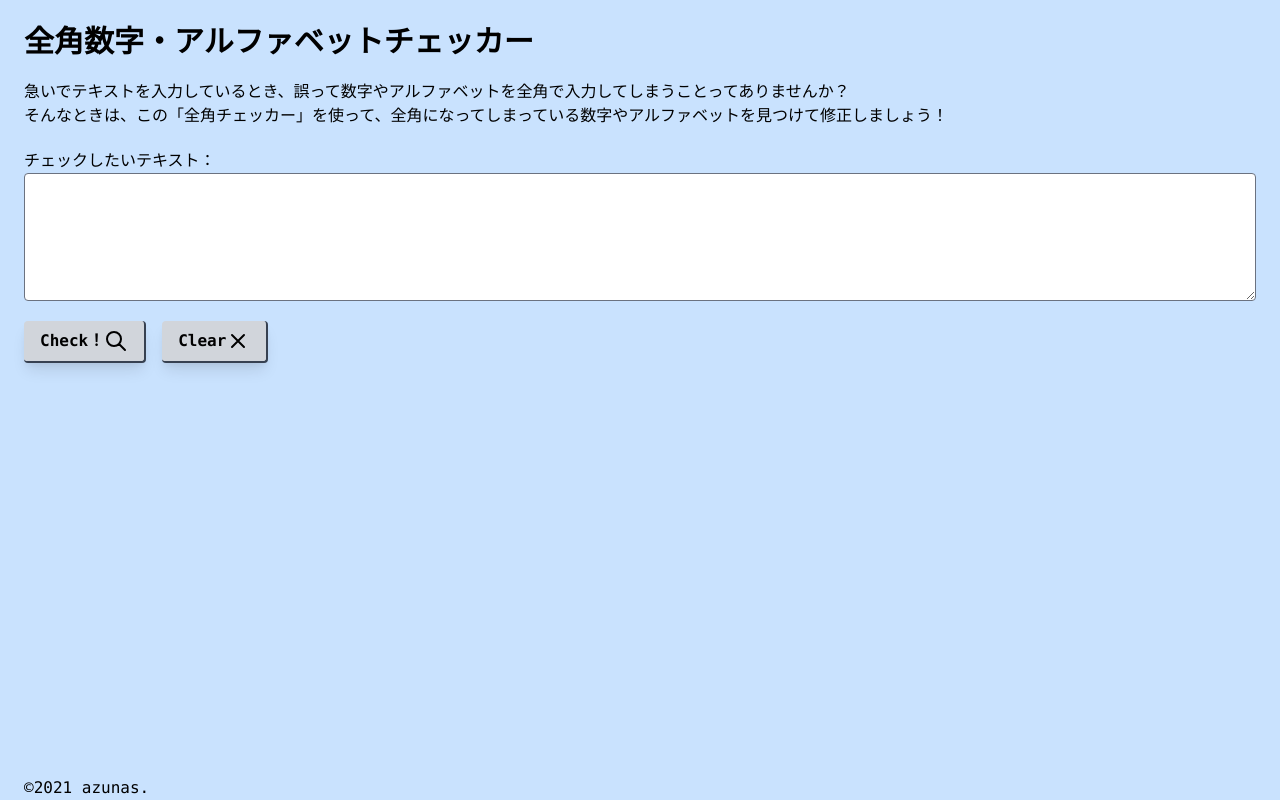
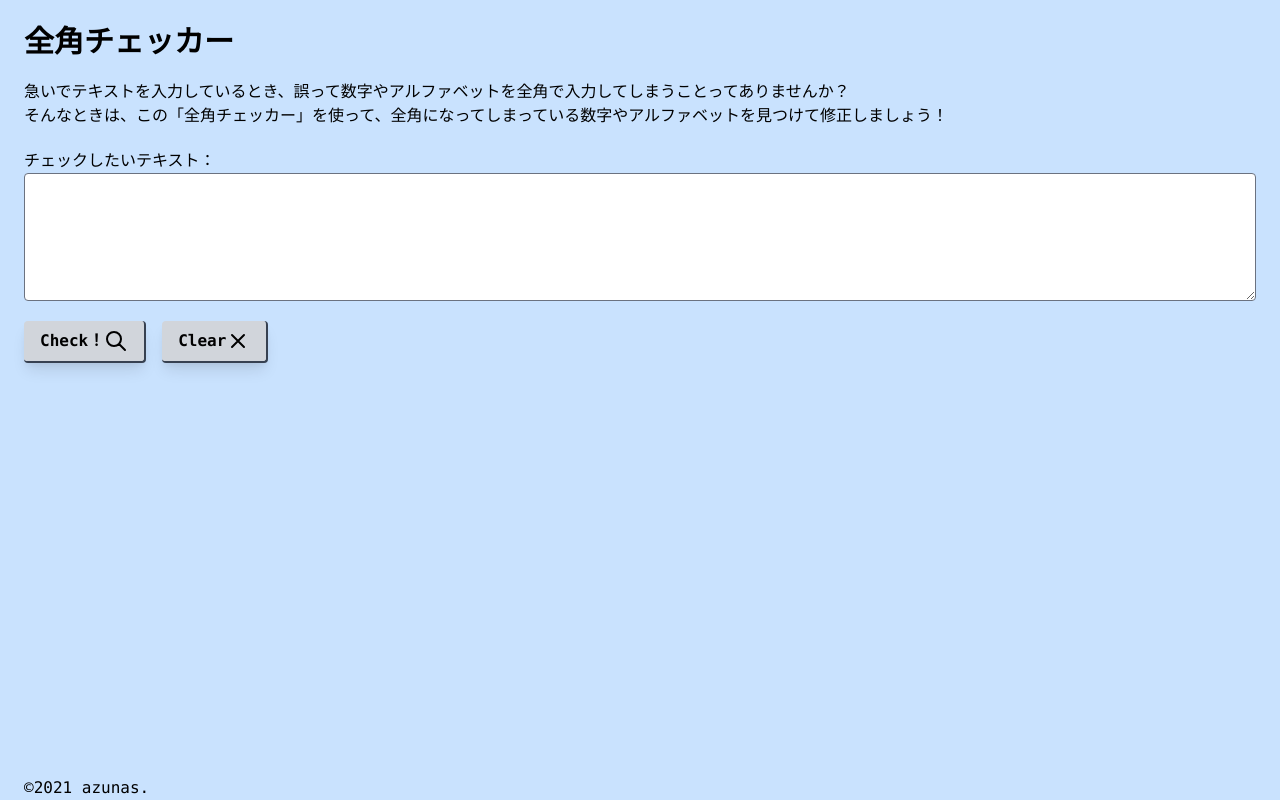
Before and after one commit to azufb/zenkakuChecker, a React (Create React App) app: page / in a window 1280 px wide. Built offline with nearby package versions, Linux system fonts and the light colour scheme.

Commit message:
アプリケーション名修正

```diff
--- a/src/App.tsx
+++ b/src/App.tsx
@@ -5,7 +5,7 @@ const App:React.VoidFunctionComponent  = () => {
   return (
     <div className="bg-blue-300 h-screen bg-opacity-50">
       <div className="p-6">
-        <p className="text-3xl font-semibold font-mono">全角数字・アルファベットチェッカー</p>
+        <p className="text-3xl font-semibold font-mono">全角チェッカー</p>
           <p className="my-5 font-mono">
             急いでテキストを入力しているとき、誤って数字やアルファベットを全角で入力してしまうことってありませんか？<br />
             そんなときは、この「全角チェッカー」を使って、全角になってしまっている数字やアルファベットを見つけて修正しましょう！
```
